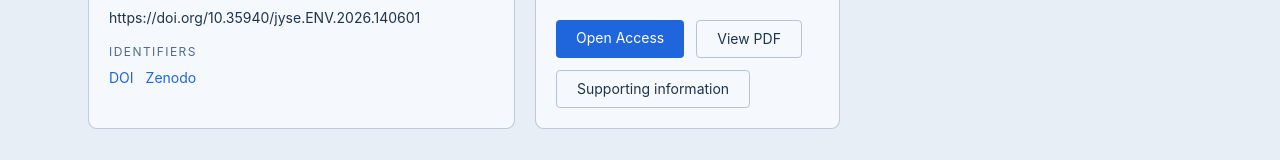
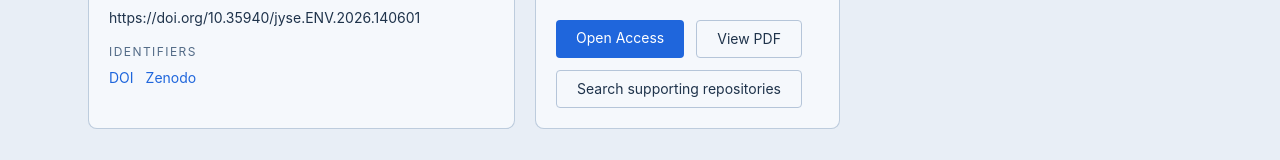
Before and after one commit to a0a7/EEIJ, a SvelteKit app: page /articles/classroom-air-quality-sensor-network in a window 1280 px wide. Shown: the part 980-1140 px from the top of the page. Built offline with nearby package versions, Linux system fonts and the light colour scheme.

Commit message:
copy: clarify supporting-info action as repository search
Agent-Logs-Url: https://github.com/a0a7/EEIJ/sessions/a319d7cc-f9f1-4cc2-b097-ff3071720e7a

Co-authored-by: a0a7 <61996958+a0a7@users.noreply.github.com>

```diff
--- a/src/routes/articles/[slug]/+page.svelte
+++ b/src/routes/articles/[slug]/+page.svelte
@@ -142,7 +142,7 @@
 						rel="noreferrer"
 						class="focus-ring inline-flex rounded-sm border border-[var(--border)] px-5 py-2 text-sm text-[var(--text-default)] hover:border-[var(--accent)]"
 					>
-						Supporting information
+						Search supporting repositories
 					</a>
 					<!-- eslint-enable svelte/no-navigation-without-resolve -->
 				</div>
```
